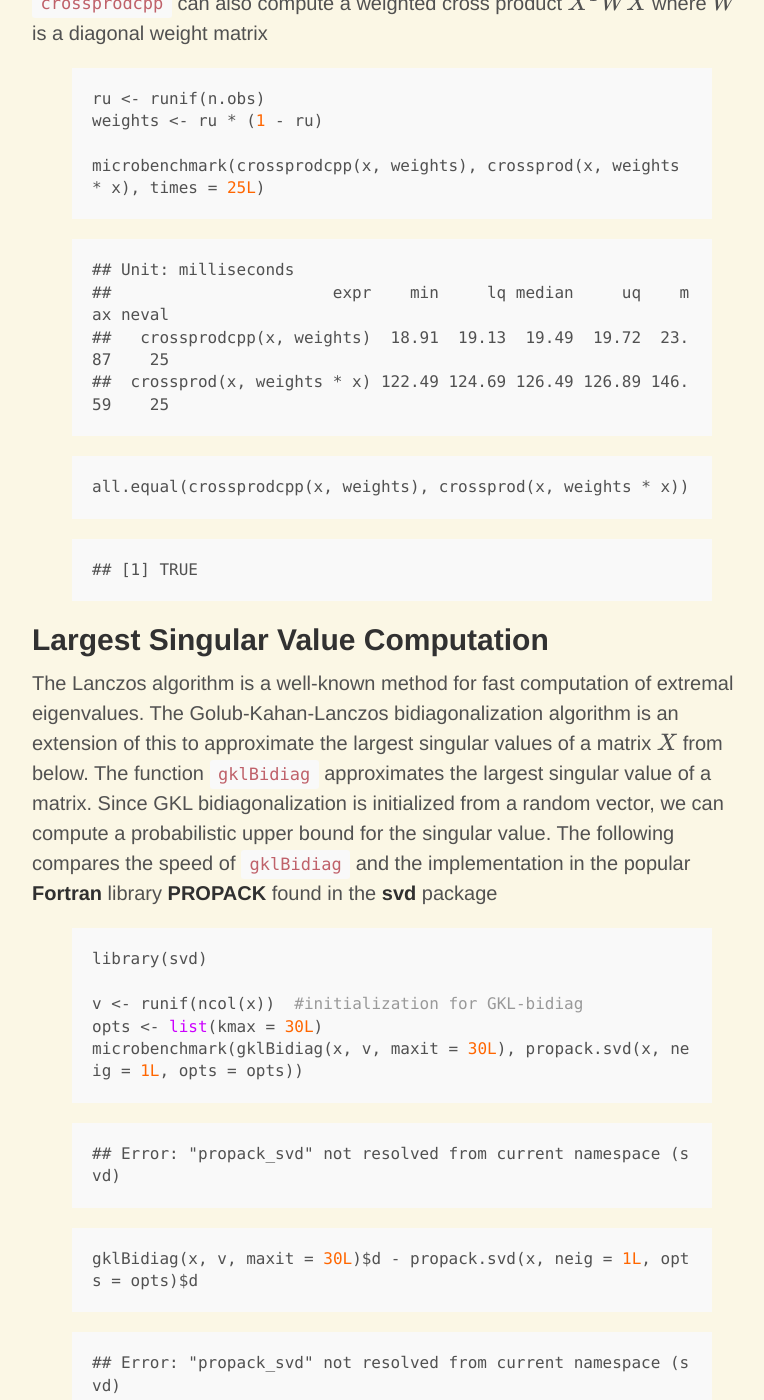
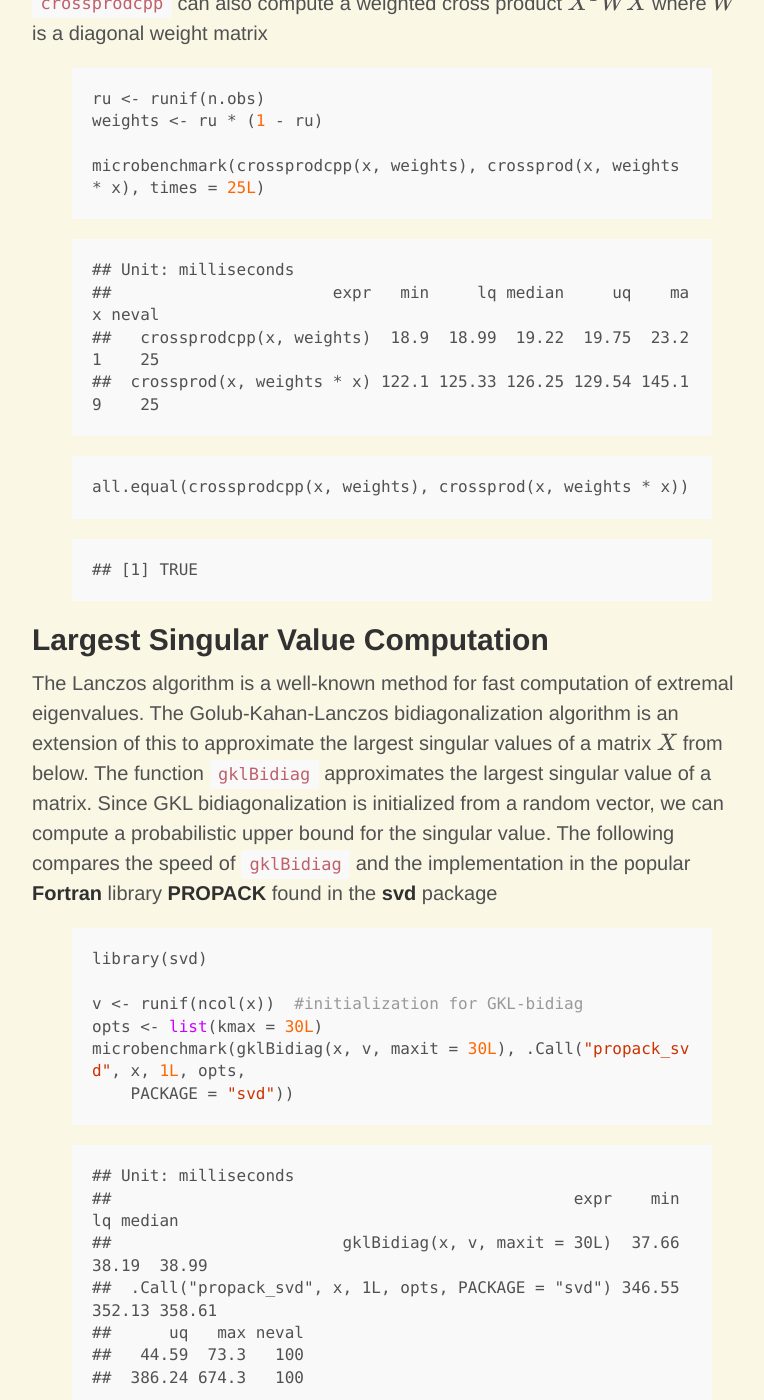
Before and after one commit to jaredhuling/jaredhuling.github.io, a Jekyll site: the page built from _posts/2014-03-16-first-r-package.md, in a window 1280 px wide and 1400 px high, scrolled down 1477 px. Shown: the whole window, without its empty margins (248-1012 px from the left). Built offline with Jekyll 4.4.1, drawn with Linux system fonts in a browser that asks for light colours; formulas are drawn with MathJax 3; some of the changed text lies outside the part shown.

Commit message:
fixed 'svd' error

```diff
--- a/_posts/2014-03-16-first-r-package.md
+++ b/_posts/2014-03-16-first-r-package.md
@@ -36,9 +36,9 @@ microbenchmark(crossprodcpp(x), crossprod(x), times = 25L)
 
 {% highlight text %}
 ## Unit: milliseconds
-##             expr  min    lq median    uq   max neval
-##  crossprodcpp(x) 14.0 14.13  14.19 14.43 18.98    25
-##     crossprod(x) 61.6 61.93  62.68 66.53 72.00    25
+##             expr   min    lq median    uq   max neval
+##  crossprodcpp(x) 14.11 14.43  15.06 18.97 23.86    25
+##     crossprod(x) 62.91 64.87  66.59 70.90 77.83    25
 {% endhighlight %}
 
 
@@ -68,9 +68,9 @@ microbenchmark(crossprodcpp(x, weights), crossprod(x, weights * x), times = 25L)
 
 {% highlight text %}
 ## Unit: milliseconds
-##                       expr    min     lq median     uq    max neval
-##   crossprodcpp(x, weights)  18.91  19.13  19.49  19.72  23.87    25
-##  crossprod(x, weights * x) 122.49 124.69 126.49 126.89 146.59    25
+##                       expr   min     lq median     uq    max neval
+##   crossprodcpp(x, weights)  18.9  18.99  19.22  19.75  23.21    25
+##  crossprod(x, weights * x) 122.1 125.33 126.25 129.54 145.19    25
 {% endhighlight %}
 
 
@@ -97,26 +97,33 @@ library(svd)
 
 v <- runif(ncol(x))  #initialization for GKL-bidiag
 opts <- list(kmax = 30L)
-microbenchmark(gklBidiag(x, v, maxit = 30L), propack.svd(x, neig = 1L, opts = opts))
+microbenchmark(gklBidiag(x, v, maxit = 30L), .Call("propack_svd", x, 1L, opts,
+    PACKAGE = "svd"))
 {% endhighlight %}
 
 
 
 {% highlight text %}
-## Error: "propack_svd" not resolved from current namespace (svd)
+## Unit: milliseconds
+##                                                expr    min     lq median
+##                        gklBidiag(x, v, maxit = 30L)  37.66  38.19  38.99
+##  .Call("propack_svd", x, 1L, opts, PACKAGE = "svd") 346.55 352.13 358.61
+##      uq   max neval
+##   44.59  73.3   100
+##  386.24 674.3   100
 {% endhighlight %}
 
 
 
 {% highlight r %}
 
-gklBidiag(x, v, maxit = 30L)$d - propack.svd(x, neig = 1L, opts = opts)$d
+gklBidiag(x, v, maxit = 30L)$d - .Call("propack_svd", x, 1L, opts, PACKAGE = "svd")$d
 {% endhighlight %}
 
 
 
 {% highlight text %}
-## Error: "propack_svd" not resolved from current namespace (svd)
+## [1] -3.411e-10
 {% endhighlight %}
 
 
@@ -145,8 +152,8 @@ microbenchmark(gklBidiag(x.s.b, v, maxit = 10L, 0L), gklBidiag(x.s.c, v, maxit =
 {% highlight text %}
 ## Unit: milliseconds
 ##                                  expr   min    lq median    uq   max neval
-##  gklBidiag(x.s.b, v, maxit = 10L, 0L) 94.62 95.81  96.50 97.48 130.6   100
-##  gklBidiag(x.s.c, v, maxit = 10L, 0L) 94.60 95.66  96.32 97.46 116.5   100
+##  gklBidiag(x.s.b, v, maxit = 10L, 0L) 94.51 95.38  96.64 99.67 138.8   100
+##  gklBidiag(x.s.c, v, maxit = 10L, 0L) 94.60 95.35  96.46 99.34 143.7   100
 {% endhighlight %}
 
 
@@ -192,8 +199,8 @@ microbenchmark(add(A, B), A + B)
 {% highlight text %}
 ## Unit: milliseconds
 ##       expr    min     lq median    uq   max neval
-##  add(A, B)  91.21  93.35  96.54 110.8 244.5   100
-##      A + B 241.62 373.30 379.89 393.0 598.2   100
+##  add(A, B)  87.77  92.54  94.51 104.0 207.6   100
+##      A + B 240.39 354.31 361.31 368.9 482.4   100
 {% endhighlight %}
 
 
@@ -207,8 +214,8 @@ microbenchmark(subtract(A, B), A - B)
 {% highlight text %}
 ## Unit: milliseconds
 ##            expr    min     lq median    uq   max neval
-##  subtract(A, B)  91.64  92.99  94.95 100.7 128.7   100
-##           A - B 242.65 378.47 387.44 404.0 506.8   100
+##  subtract(A, B)  88.12  93.32  95.71 103.9 249.7   100
+##           A - B 243.27 359.10 365.65 371.7 429.7   100
 {% endhighlight %}
 
 
@@ -255,8 +262,8 @@ microbenchmark(add(A, B), A + B)
 {% highlight text %}
 ## Unit: milliseconds
 ##       expr   min    lq median    uq   max neval
-##  add(A, B) 5.540 6.236  7.238 7.444 26.24   100
-##      A + B 1.818 2.465  3.517 3.584 19.68   100
+##  add(A, B) 5.483 5.616  7.157 7.302 17.02   100
+##      A + B 1.822 1.938  2.107 3.527 14.29   100
 {% endhighlight %}
 
 
@@ -270,8 +277,8 @@ microbenchmark(subtract(A, B), A - B)
 {% highlight text %}
 ## Unit: milliseconds
 ##            expr   min    lq median    uq   max neval
-##  subtract(A, B) 5.508 6.148  7.221 7.309 25.18   100
-##           A - B 1.795 2.397  3.506 3.552 26.69   100
+##  subtract(A, B) 5.462 5.552  5.998 7.275 17.54   100
+##           A - B 1.818 1.975  2.187 3.504 13.97   100
 {% endhighlight %}
 
 
```
Also changed, not shown: other parts of _posts/2014-03-16-first-r-package.md (+1 -1 lines).
